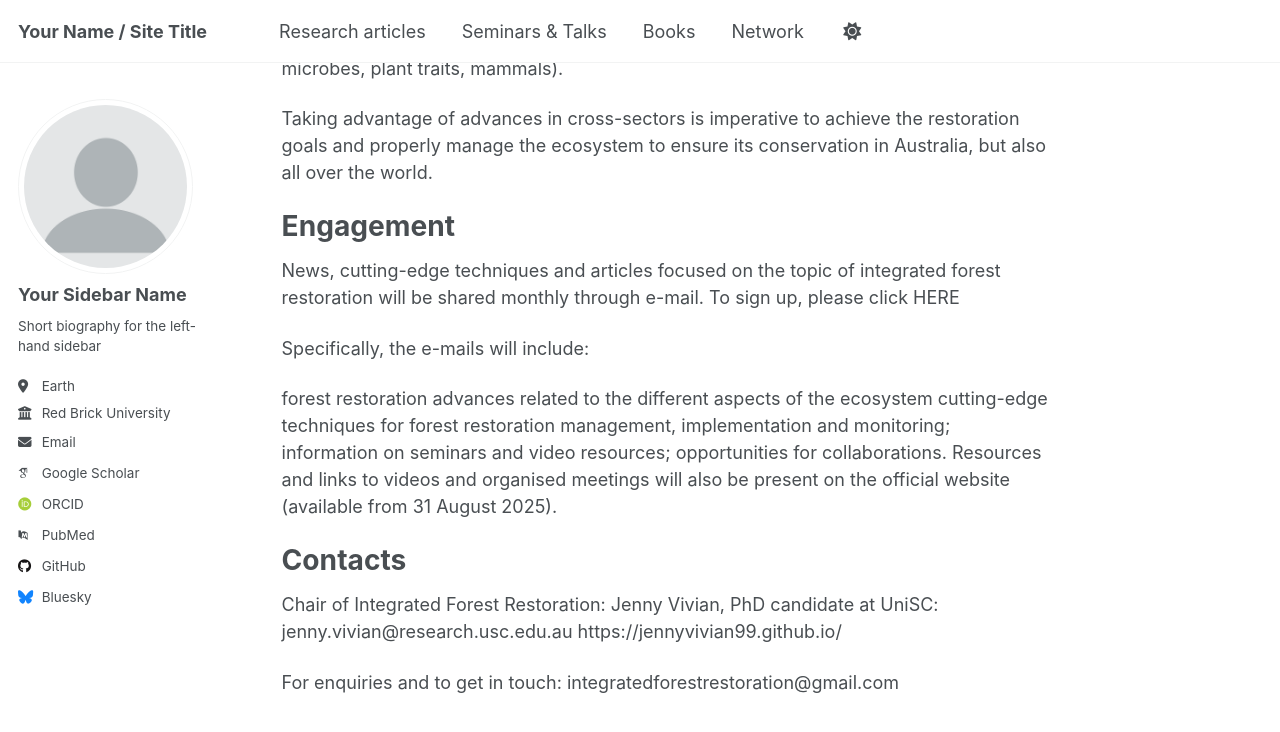
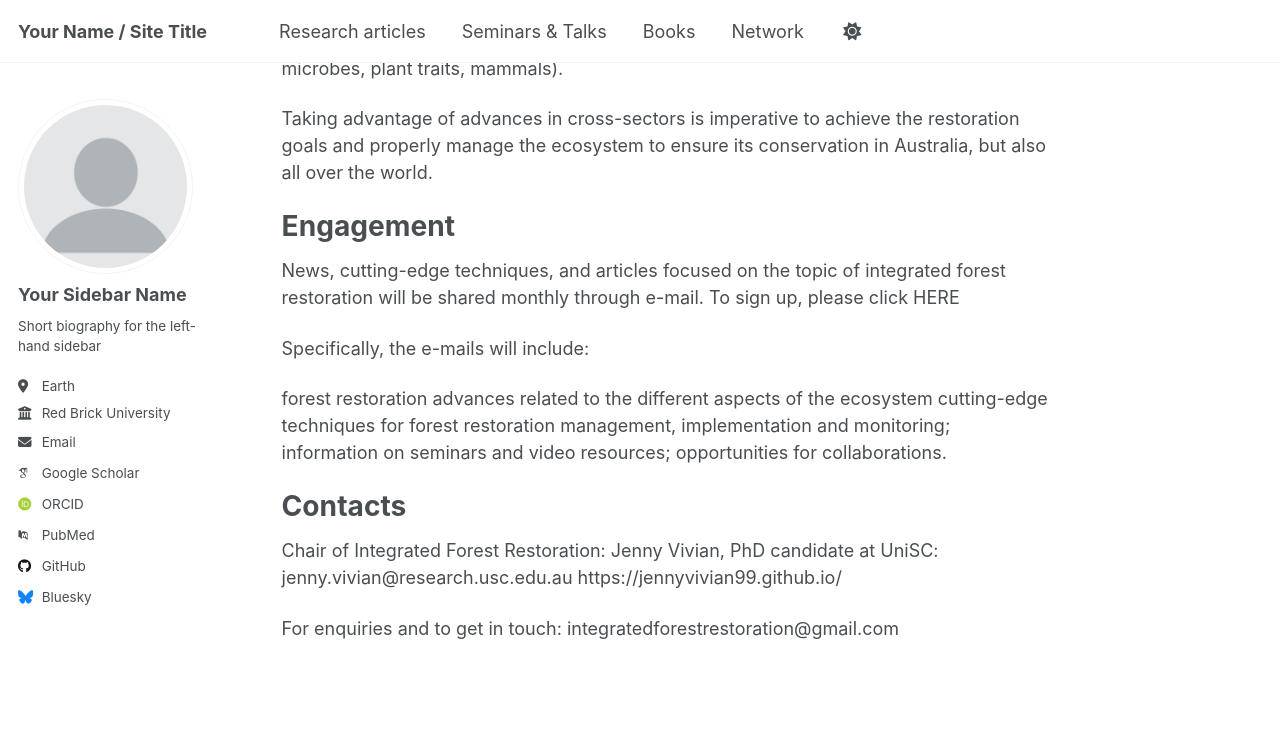
Before and after one commit to IntegratedForestRestoration/IntegratedForestRestoration.github.io, a Jekyll site: the page built from _pages/about.md, in a window 1280 px wide and 900 px high, scrolled down 905 px. Shown: the top 732 px of the window. Built offline with Jekyll 4.4.1, drawn with Linux system fonts in a browser that asks for light colours; some web fonts are replaced; a script that is not in the unit is left out.

Commit message:
Update about.md

```diff
--- a/_pages/about.md
+++ b/_pages/about.md
@@ -21,7 +21,7 @@ Taking advantage of advances in cross-sectors is imperative to achieve the resto
 
 Engagement
 ==========
-News, cutting-edge techniques and articles focused on the topic of integrated forest restoration will be shared monthly through e-mail. To sign up, please click HERE
+News, cutting-edge techniques, and articles focused on the topic of integrated forest restoration will be shared monthly through e-mail. To sign up, please click HERE
 
 Specifically, the e-mails will include:
 
@@ -29,7 +29,6 @@ forest restoration advances related to the different aspects of the ecosystem
 cutting-edge techniques for forest restoration management, implementation and monitoring;
 information on seminars and video resources;
 opportunities for collaborations.
-Resources and links to videos and organised meetings will also be present on the official website (available from 31 August 2025).
 
 Contacts
 ======
```
